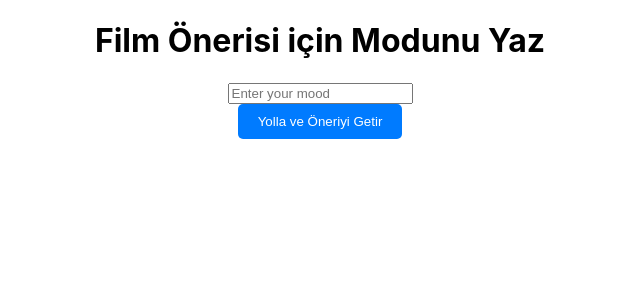
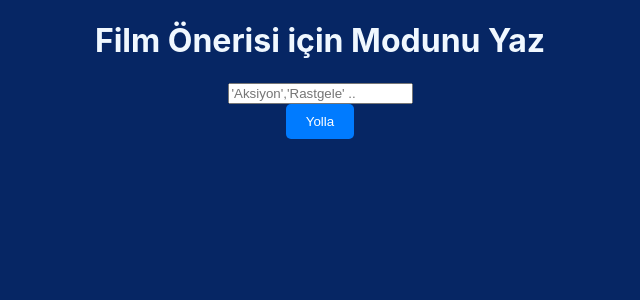
Before and after one commit to jariwarlord/mood-movie-suggestions, a React (Create React App) app: page / in a window 1280 px wide. Shown: the top 300 px of the page, without its empty margins (320-960 px from the left). Built offline with nearby package versions, Linux system fonts and the light colour scheme.

Commit message:
arkaplan geliştirmeleri

```diff
--- a/src/App.css
+++ b/src/App.css
@@ -14,7 +14,7 @@
 }
 
 .App-header {
-  background-color: #282c34;
+  background-color: #062664;
   min-height: 100vh;
   display: flex;
   flex-direction: column;
@@ -36,3 +36,7 @@
     transform: rotate(360deg);
   }
 }
+body{
+  background-color: #062664;
+  color: aliceblue;
+}
--- a/src/App.js
+++ b/src/App.js
@@ -20,12 +20,12 @@ const App = () => {
       <h1>Film Önerisi için Modunu Yaz</h1>
       <input
         type="text"
-        placeholder="Enter your mood"
+        placeholder="'Aksiyon','Rastgele' .."
         value={mood}
         onChange={handleInputChange}
       />
       <br />
-      <button onClick={handleSubmit}>Yolla ve Öneriyi Getir</button>
+      <button onClick={handleSubmit}>Yolla</button>
       {submittedMood && <MovieSuggestions mood={submittedMood} />}
     </div>
   );
```
Also changed, not shown: src/components/MoodSelector.js (deleted, +0 -32 lines).
